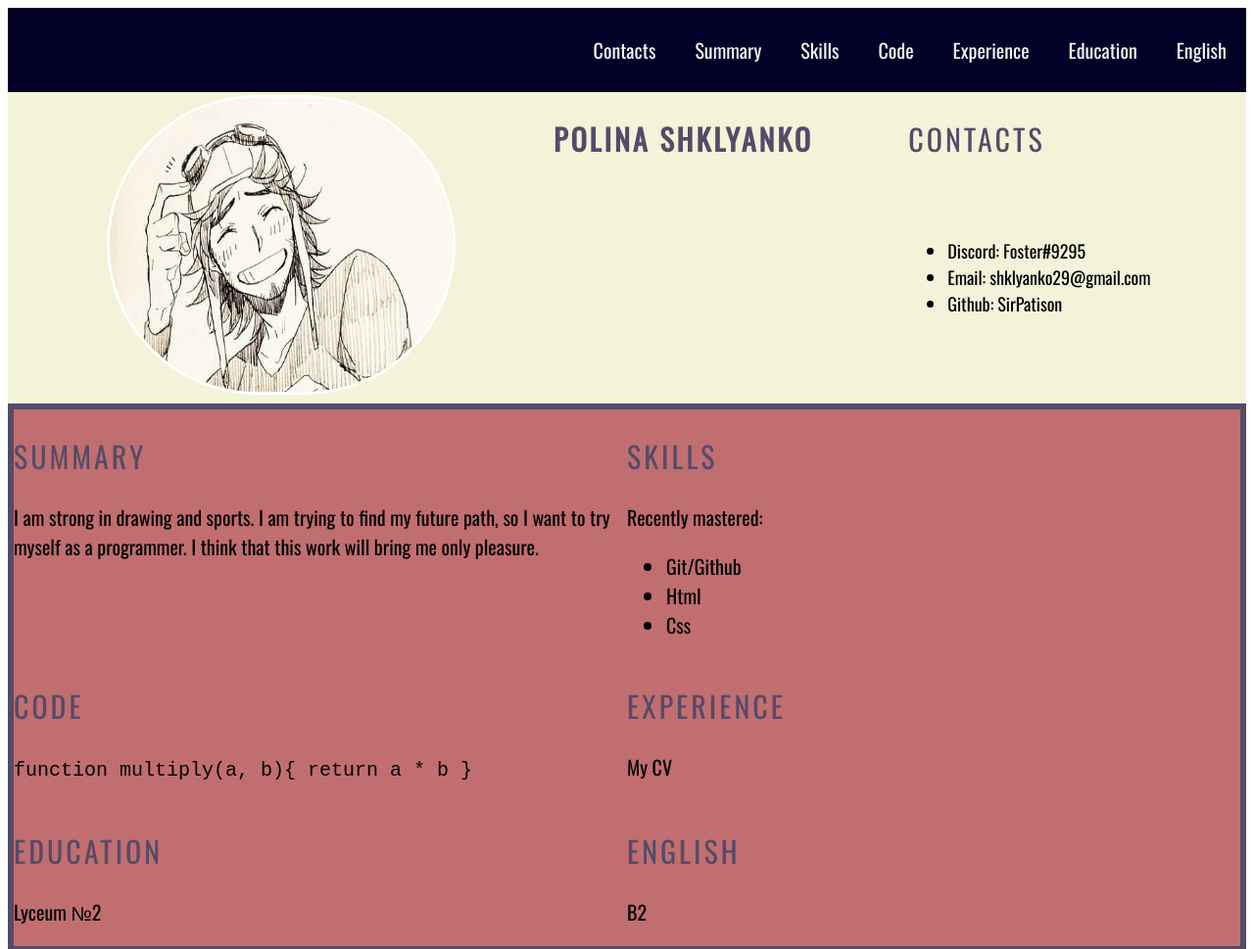
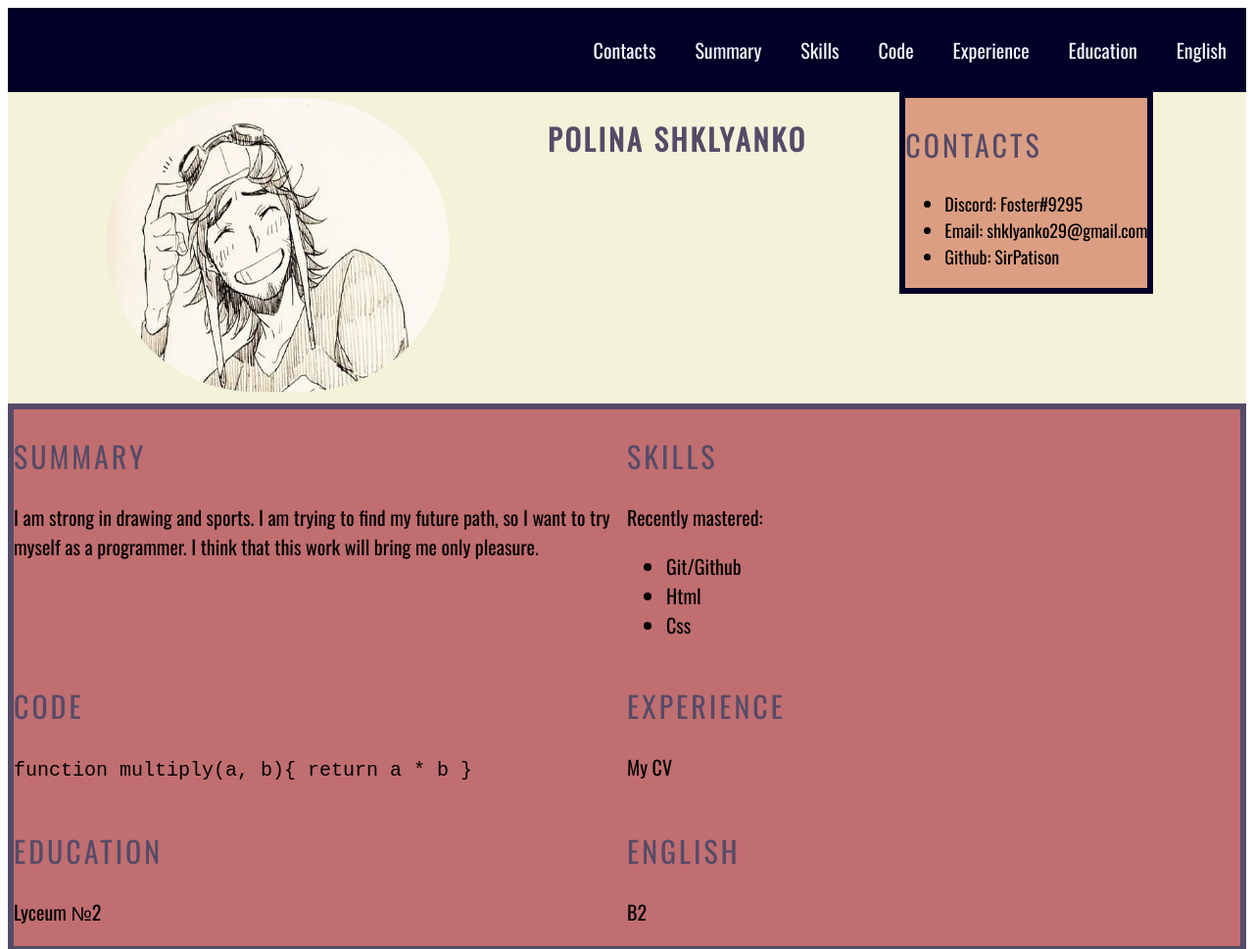
Before and after one commit to SirPatison/rsschool-cv, a plain HTML site: page index.html in a window 1280 px wide. Shown: the top 969 px of the page at 98% size. Drawn offline with nearby package versions, Linux system fonts and the light colour scheme.

Commit message:
fix:fix colors

```diff
--- a/index.html
+++ b/index.html
@@ -32,12 +32,14 @@
          <h1 class="section-title"><b>Polina Shklyanko</b></h1>
         </section>
         <section class="section2" id="contacts">
+            <div class="miniborder">
          <h2 class="section-title">Contacts</h2>
          <p><ul>
             <li>Discord: Foster#9295</li>
             <li>Email: shklyanko29@gmail.com</li>
             <li>Github: <a href="https://github.com/SirPatison" class="linkco">SirPatison</a></li>
         </ul></p>
+     </div>
         </section>
         <div class="information">
         <section class="section" id="summary">
--- a/style.css
+++ b/style.css
@@ -11,7 +11,7 @@ body {font-family: 'Oswald', sans-serif;
     flex-direction: column;
     }
     .picture { border-radius: 300px;
-        border: 3px solid #ffffff;}
+        border: 3px solid #F2F3D9;}
     .nav-list {
         display: flex;
         justify-content: flex-end;
@@ -68,3 +68,5 @@ body {font-family: 'Oswald', sans-serif;
     .section2 {display: flex;
     flex-direction: column;
   margin-right: auto;}
+  .miniborder {background-color: #DC9E82;
+  border: 6px solid #030027;}
```
